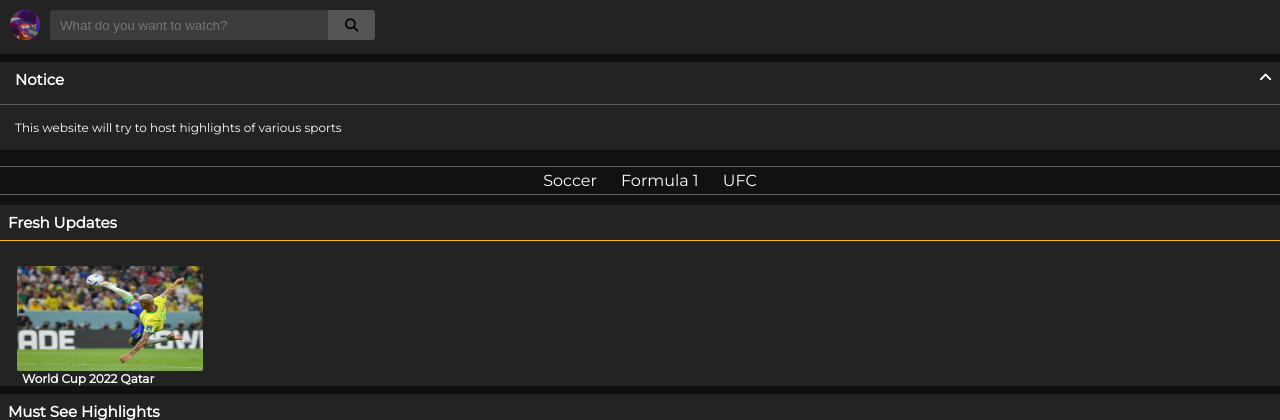
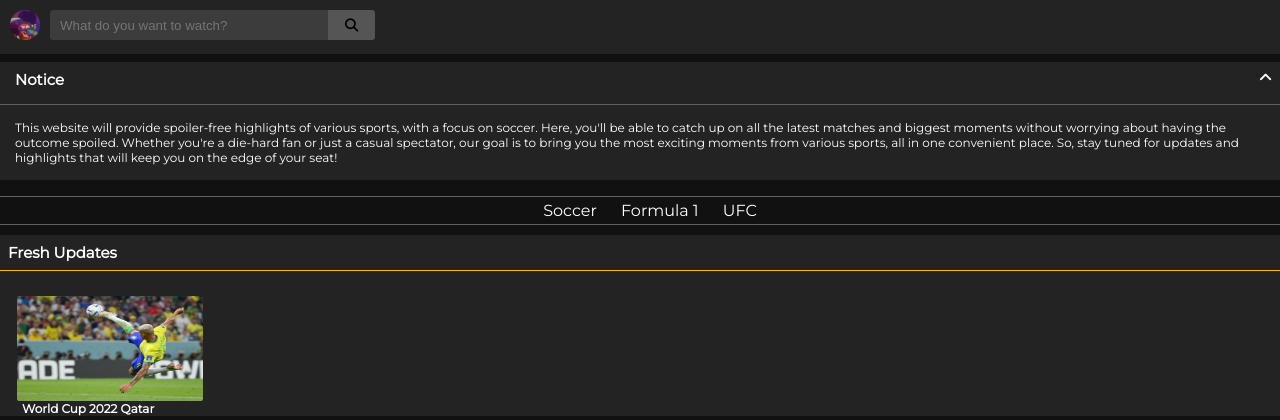
Before and after one commit to shresaur/Highlights-App, a Django app: page / in a window 1280 px wide. Shown: the top 420 px of the page. Run offline with Django 4.2, Linux system fonts and the light colour scheme; parts of the project's set-up code (start-up, migrations or seed data) failed here and were passed over; some libraries are stand-ins or nearby versions.

Commit message:
updated notice text

```diff
--- a/highlights/templates/highlights/index.html
+++ b/highlights/templates/highlights/index.html
@@ -5,7 +5,7 @@
 <div id="mainbody">
     <div class="indexnoticethread">
         <div class="indextitlenotice"> Notice <i class="fa-solid fa-angle-up" id="toggle"></i></div>
-        <div class="indexnotice toggle-notice"> This website will try to host highlights of various sports </div>
+        <div class="indexnotice toggle-notice"> This website will provide spoiler-free highlights of various sports, with a focus on soccer. Here, you'll be able to catch up on all the latest matches and biggest moments without worrying about having the outcome spoiled. Whether you're a die-hard fan or just a casual spectator, our goal is to bring you the most exciting moments from various sports, all in one convenient place.  So, stay tuned for updates and highlights that will keep you on the edge of your seat! </div>
     </div>
     <div class="nav-frame">
             <ul>
```
